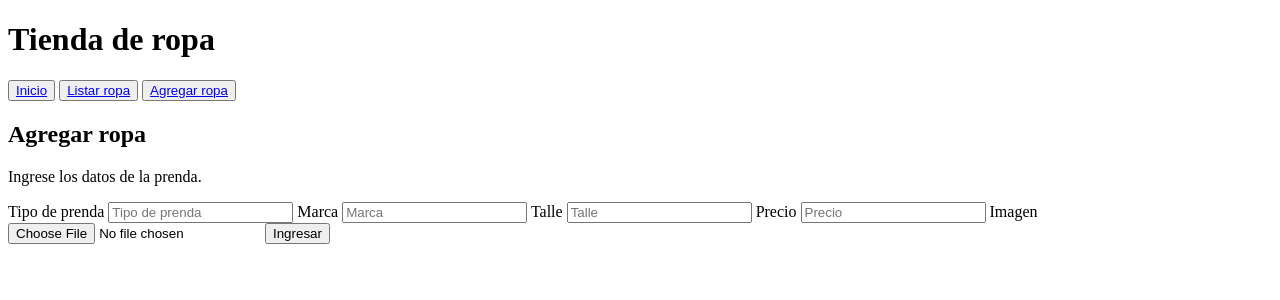
After one commit to P4B10JR/DESAF-O-HTML, a PHP site: page /agregar.html in a window 1280 px wide. The commit adds this page. Shown: the top 300 px of the page. Run offline with PHP 8.4, Linux system fonts and the light colour scheme.

Commit message:
Add files via upload
Proyecto ABM

```diff
--- /dev/null
+++ b/tienda_ropa/agregar.html
@@ -0,0 +1,34 @@
+<!DOCTYPE html>
+<html lang="en">
+<head>
+    <meta charset="UTF-8">
+    <meta http-equiv="X-UA-Compatible" content="IE=edge">
+    <meta name="viewport" content="width=device-width, initial-scale=1.0">
+    <title>Tienda de Ropa</title>
+</head>
+<body>
+    <h1>Tienda de ropa</h1>
+    <button type="submit"><a href="index.html">Inicio</a></button>
+    <button type="submit"><a href="listar.php">Listar ropa</a></button>
+    <button type="submit"><a href="agregar.html">Agregar ropa</a></button>
+    <h2>Agregar ropa</h2>
+    <p>Ingrese los datos de la prenda.</p>
+
+
+    <form method="POST" action="agregar.php" enctype="multipart/form-data">
+        <label>Tipo de prenda</label>
+        <input type="text" name="tipo_prenda" placeholder="Tipo de prenda" required>
+        <label>Marca</label>
+        <input type="text" name="marca" placeholder="Marca" required>
+        <label>Talle</label>
+        <input type="text" name="talle" placeholder="Talle" required>
+        <label>Precio</label>
+        <input type="text" name="precio" placeholder="Precio" required>
+        <label>Imagen</label>
+        <input type="file" name="imagen" placeholder="imagen">
+        <input type="submit" name="submit" value="Ingresar">
+    </form>
+
+
+</body>
+</html>
```
Also changed, not shown: tienda_ropa/agregar.php (added, +32 -0 lines), tienda_ropa/borrar.php (added, +26 -0 lines), tienda_ropa/listar.php (+4 -1 lines), tienda_ropa/modificar.php (added, +87 -0 lines).
